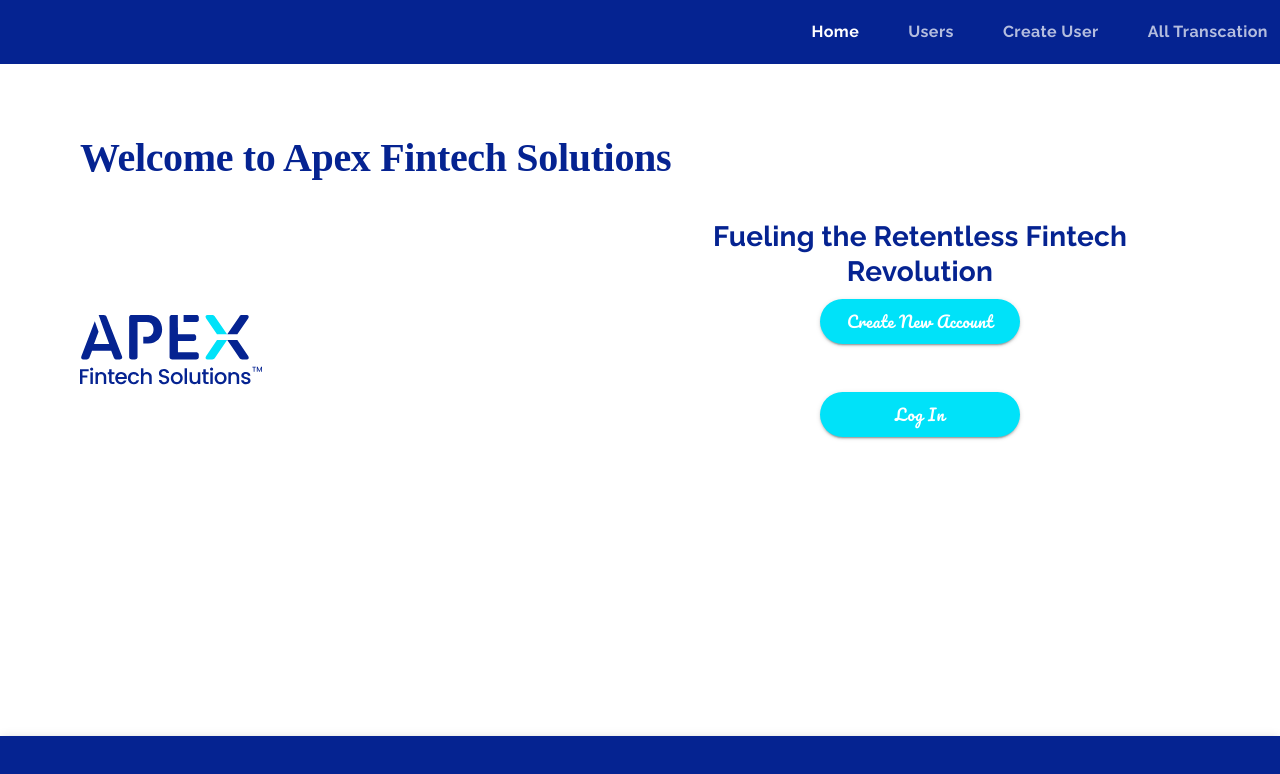
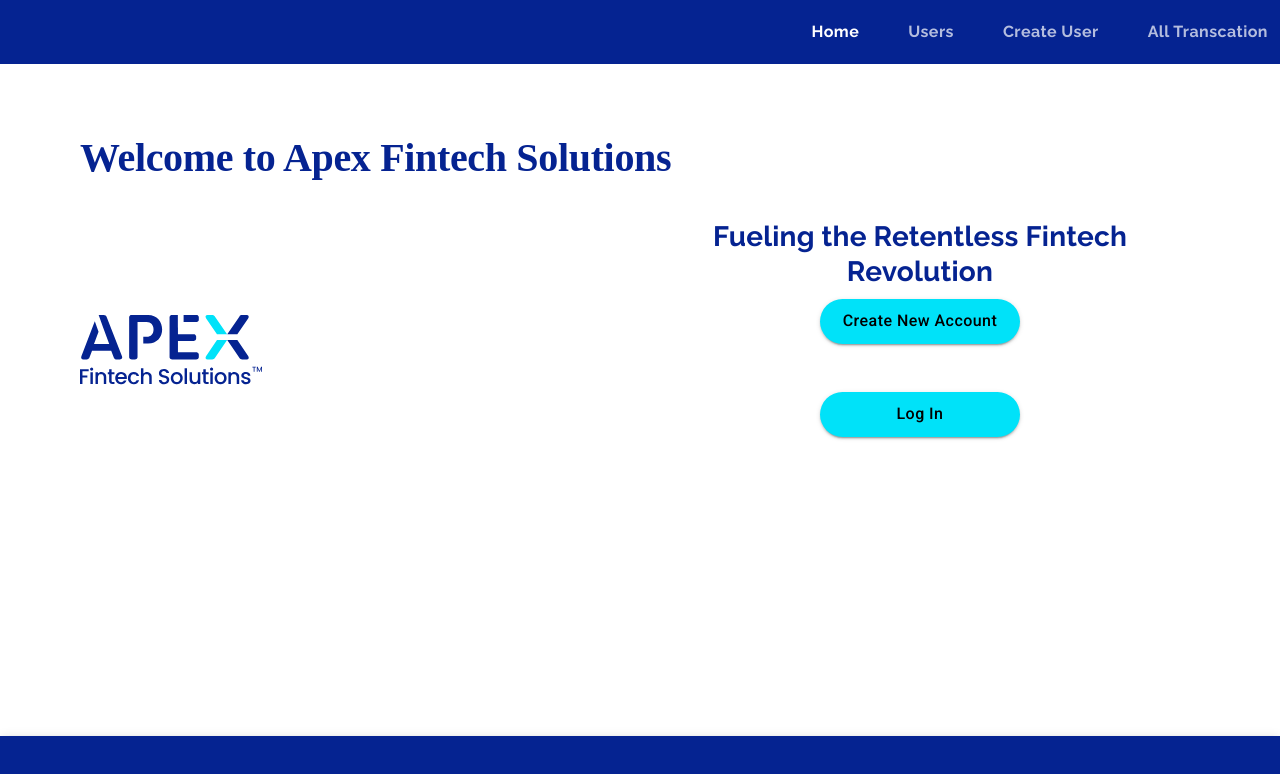
Before and after one commit to ritik2727/BankingSystem, a React (Create React App) app: page / in a window 1280 px wide. Shown: the top 774 px of the page. Built offline with nearby package versions, Linux system fonts and the light colour scheme.

Commit message:
Tweaked landing page

```diff
--- a/src/components/LandingPage.js
+++ b/src/components/LandingPage.js
@@ -87,7 +87,7 @@ export default function LandingPage(props){
                     <Grid item align='center' style={{marginBottom:'3em'}}>
                         <Button variant='contained' className={classes.estimateButton}
                                 component={Link} to='/create'
-                                style={{color:'white'}}
+                                style={{color:'black'}}
                                 onClick = {()=>{
                                     props.setValue(3)
                                 }}
@@ -98,7 +98,7 @@ export default function LandingPage(props){
                     <Grid item align='center' style={{marginBottom:'3em'}}>
                         <Button variant='contained' className={classes.estimateButton}
                                 component={Link} to='/create'
-                                style={{color:'white'}}
+                                style={{color:'black'}}
                                 onClick = {()=>{
                                     props.setValue(3)
                                 }}
--- a/src/components/ui/Theme.js
+++ b/src/components/ui/Theme.js
@@ -26,10 +26,10 @@ export default createTheme({
         color:'white'
       },
       estimate:{
-        fontFamily:'Pacifico',
+        fontFamily:'Roboto',
         fontSize:'1rem',
         textTransform:'none',
-        color:'white'
+        color:'black'
       },
       h2:{
         fontFamily:'Raleway',
```
